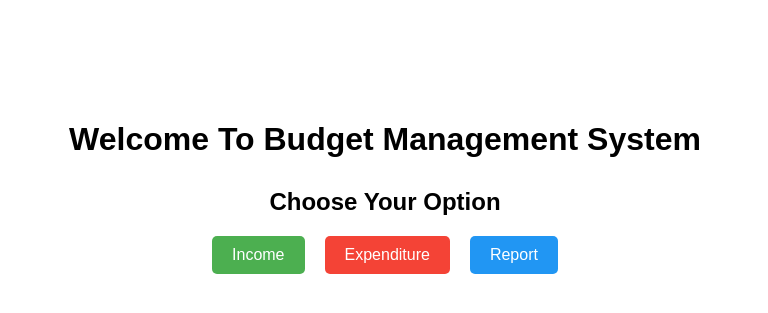
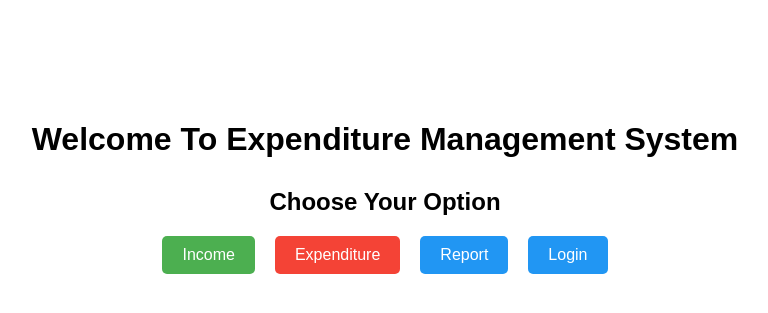
Before and after one commit to LeoAaswin/Budget-Management-System, a Flask app: template templates/index.html in a window 1280 px wide. Shown: the top 313 px of the page, without its empty margins (255-1023 px from the left). Run offline with Flask 3, Linux system fonts and the light colour scheme; the template is opened without the code that fills it, so the values that code supplies are empty.

Commit message:
Add login and logut for user authentication

```diff
--- a/main.py
+++ b/main.py
@@ -1,4 +1,4 @@
-from flask import Flask, render_template, request, redirect, url_for
+from flask import Flask, render_template, request, redirect, url_for, session
 import pandas as pd
 import matplotlib.pyplot as plt
 from openpyxl import load_workbook
@@ -8,15 +8,46 @@ import base64
 import os.path
 
 app = Flask(__name__)
+app.secret_key = 'your_secret_key'  # Set a secret key for session management
 
 # Landing Page
 @app.route('/')
 def index():
-    return render_template('index.html')
+    if 'username' in session:
+        return render_template('index.html')
+    return redirect(url_for('login'))
+
+# Login Page
+@app.route('/login', methods=['GET', 'POST'])
+def login():
+    if request.method == 'POST':
+        username = request.form['username']
+        password = request.form['password']
+
+        # Perform basic authentication
+        if username == 'Aaswin Dhakal' and password == '9849546398':
+            session['username'] = username
+            return redirect(url_for('index'))
+        else:
+            return render_template('login.html', error='Invalid username or password')
+
+    return render_template('login.html')
+
+# Logout
+# Logout
+@app.route('/logout', methods=['GET', 'POST'])
+def logout():
+    session.pop('username', None)
+    return redirect(url_for('login'))
+
 
 # Income Form
 @app.route('/income', methods=['GET', 'POST'])
 def income():
+    if 'username' not in session:
+        return redirect(url_for('login'))
+
+    # Your existing income route logic goes here...
     if request.method == 'POST':
         name = request.form['name']
         date = request.form['date']
@@ -59,6 +90,10 @@ def income():
 # Expenditure Form
 @app.route('/expenditure', methods=['GET', 'POST'])
 def expenditure():
+    if 'username' not in session:
+        return redirect(url_for('login'))
+
+    # Your existing expenditure route logic goes here...
     if request.method == 'POST':
         name = request.form['name']
         date = request.form['date']
@@ -100,9 +135,18 @@ def expenditure():
 # Report Page
 @app.route('/report')
 def report():
-    # Read Excel files
+    if 'username' not in session:
+        return redirect(url_for('login'))
+
+    # Your existing report route logic goes here...
     income_df = pd.read_excel('income.xlsx')
     expenditure_df = pd.read_excel('expenditure.xlsx')
+
+    # Sort dataframes by date
+    income_df['Date'] = pd.to_datetime(income_df['Date'])
+    expenditure_df['Date'] = pd.to_datetime(expenditure_df['Date'])
+    income_df = income_df.sort_values(by='Date')
+    expenditure_df = expenditure_df.sort_values(by='Date')
 
     # Calculate total income and expenditure
     total_income = income_df['Amount'].astype(float).sum()
@@ -139,7 +183,7 @@ def report():
     plt_bytes_pie.seek(0)
     pie_base64 = base64.b64encode(plt_bytes_pie.getvalue()).decode()
 
-    # Render the report template with the tables and charts
+    # Render the report template with the sorted tables and charts
     return render_template('reports.html',
                            income_table=income_df.to_html(index=False),
                            expenditure_table=expenditure_df.to_html(index=False),
@@ -149,5 +193,6 @@ def report():
                            plot_base64=plot_base64,
                            pie_base64=pie_base64)
 
+
 if __name__ == '__main__':
     app.run(debug=True)
--- a/templates/index.html
+++ b/templates/index.html
@@ -25,37 +25,28 @@
   .buttons {
     display: flex;
     justify-content: center;
+    flex-wrap: wrap; /* Add this to wrap the buttons */
+  }
+
+  .button {
+    margin: 0 10px 10px 10px; /* Add margin to each button */
   }
 
   .button_green {
-    display: inline-block;
-    padding: 10px 20px;
-    margin: 0 10px;
     background-color: #4CAF50;
-    color: white;
-    text-decoration: none;
-    border: none;
-    border-radius: 5px;
-    cursor: pointer;
   }
 
   .button_red {
-    display: inline-block;
-    padding: 10px 20px;
-    margin: 0 10px;
     background-color: #f44336;
-    color: white;
-    text-decoration: none;
-    border: none;
-    border-radius: 5px;
-    cursor: pointer;
   }
 
   .button_blue {
+    background-color: #2196F3;
+  }
+
+  .button {
     display: inline-block;
     padding: 10px 20px;
-    margin: 0 10px;
-    background-color: #2196F3;
     color: white;
     text-decoration: none;
     border: none;
@@ -64,19 +55,26 @@
   }
 
   .button:hover {
-    background-color: #45a049;
+    opacity: 0.8;
   }
 </style>
 
 </head>
 <body>
   <div class="container">
-    <h1>Welcome To Budget Management System</h1>
+    <h1>Welcome To Expenditure Management System</h1>
     <h2>Choose Your Option</h2>
     <div class="buttons">
-      <a href="{{ url_for('income') }}" class="button_green">Income</a>
-      <a href="{{ url_for('expenditure') }}" class="button_red">Expenditure</a>
-      <a href="{{ url_for('report') }}" class="button_blue">Report</a>
+      <a href="{{ url_for('income') }}" class="button button_green">Income</a>
+      <a href="{{ url_for('expenditure') }}" class="button button_red">Expenditure</a>
+      <a href="{{ url_for('report') }}" class="button button_blue">Report</a>
+      {% if 'username' in session %}
+      <form action="{{ url_for('logout') }}" method="post">
+          <button type="submit" class="button button_red">Logout</button>
+      </form>
+      {% else %}
+      <a href="{{ url_for('login') }}" class="button button_blue">Login</a>
+      {% endif %}
     </div>
   </div>
 </body>
```
Also changed, not shown: templates/login.html (added, +60 -0 lines), templates/reports.html (+7 -7 lines), 2 other files.
